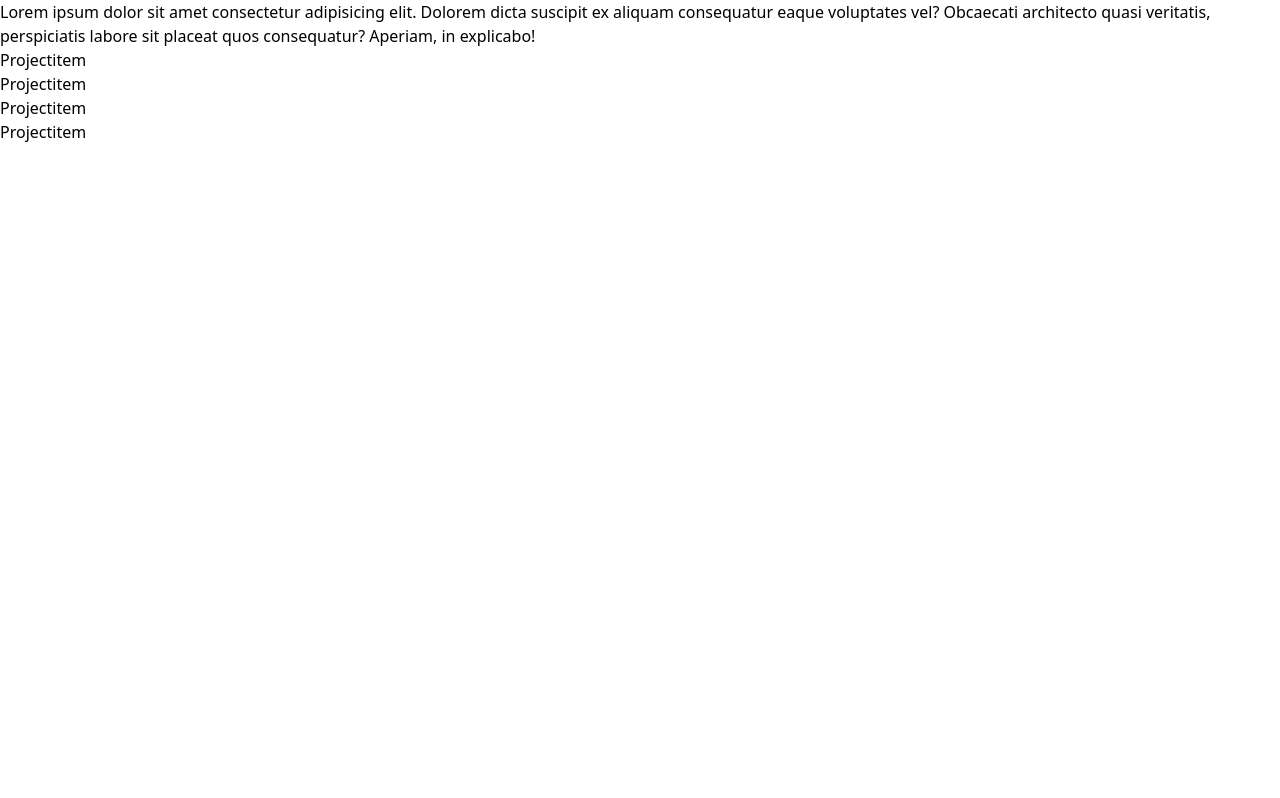
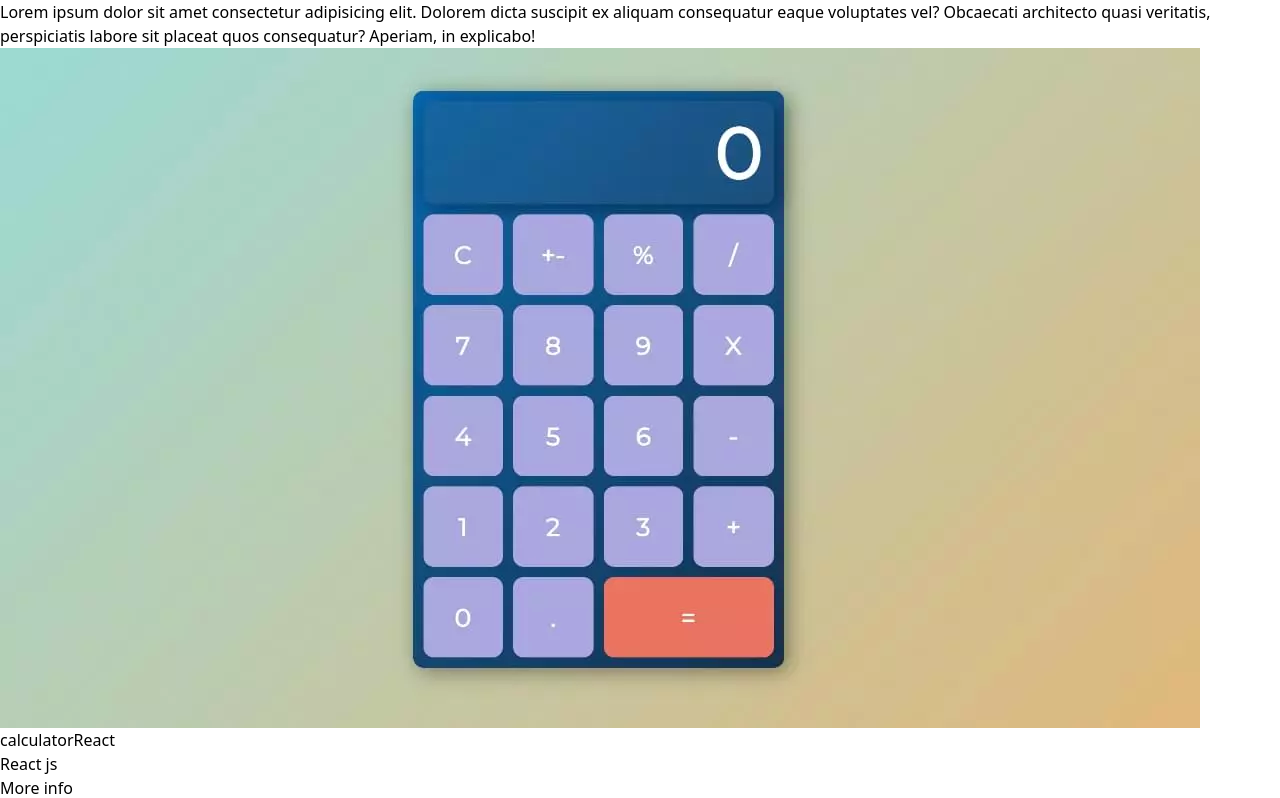
Before and after one commit to MauroLGomez/REACT-PORTFOLIO, a React (Vite) app: page / in a window 1280 px wide. Shown: the part 660-1458 px from the top of the page. Before the commit the page ends 804 px from the top, so only its background shows below. Built offline with nearby package versions, Linux system fonts and the light colour scheme.

Commit message:
Finished the Project section and begin with the contact

```diff
--- a/src/components/Projectitem.jsx
+++ b/src/components/Projectitem.jsx
@@ -1,8 +1,18 @@
 import React from "react";
 
-const Projectitem = () => {
+const Projectitem = ({img, title}) => {
     return (
-        <div>Projectitem</div>
+        <div className="relative flex items-center justify-center h-auto w-full shadow-xl shadow-400 rounded-xl group hover:bg-gradient-to-r from-gray-200 to-[#001b5e]">
+            <img src={img} alt="/" className="rounded-xl group-hover:opacity-10" />
+            <div className="hidden group-hover:block absolute top-[50%] left-[50%] translate-x-[-50%] translate-y-[-50%]">
+                <h3 className="text-2xl font-bold text-white tracking-wider text-center">{title}
+                </h3>
+                <p className="pb-4 pt-2 text-white text-center ">React js</p>
+                <a href="">
+                    <p className="text-center p-3 rounded-lg bg-white text-gray-700 font-bold cursor-pointer text-lg">More info</p>
+                </a>
+            </div>
+        </div>
     )
 }
 
--- a/src/components/Projects.jsx
+++ b/src/components/Projects.jsx
@@ -14,10 +14,10 @@
             <p className="text-center py-8">Lorem ipsum dolor sit amet consectetur adipisicing elit. Dolorem dicta suscipit ex aliquam consequatur eaque voluptates vel? Obcaecati architecto quasi veritatis, perspiciatis labore sit placeat quos consequatur? Aperiam, in explicabo!
             </p>
             <div className="grid sm:grid-cols-2 gap-12">
-                <Projectitem />
-                <Projectitem />
-                <Projectitem />
-                <Projectitem />
+                <Projectitem img={calculatorReact} title="calculatorReact"/>
+                <Projectitem img={landingPage} title="landingPage"/>
+                <Projectitem img={portfolioReact} title="portfolioReact"/>
+                <Projectitem img={qrCode} title="qrCode"/>
             </div>
         </div>
     );
--- a/src/index.css
+++ b/src/index.css
@@ -1,3 +1,7 @@
 @import "tailwindcss/base";
 @import "tailwindcss/components";
 @import "tailwindcss/utilities";
+
+* {
+    scroll-behavior: smooth;
+}
```
Also changed, not shown: src/components/Contact.jsx (added, +9 -0 lines).
